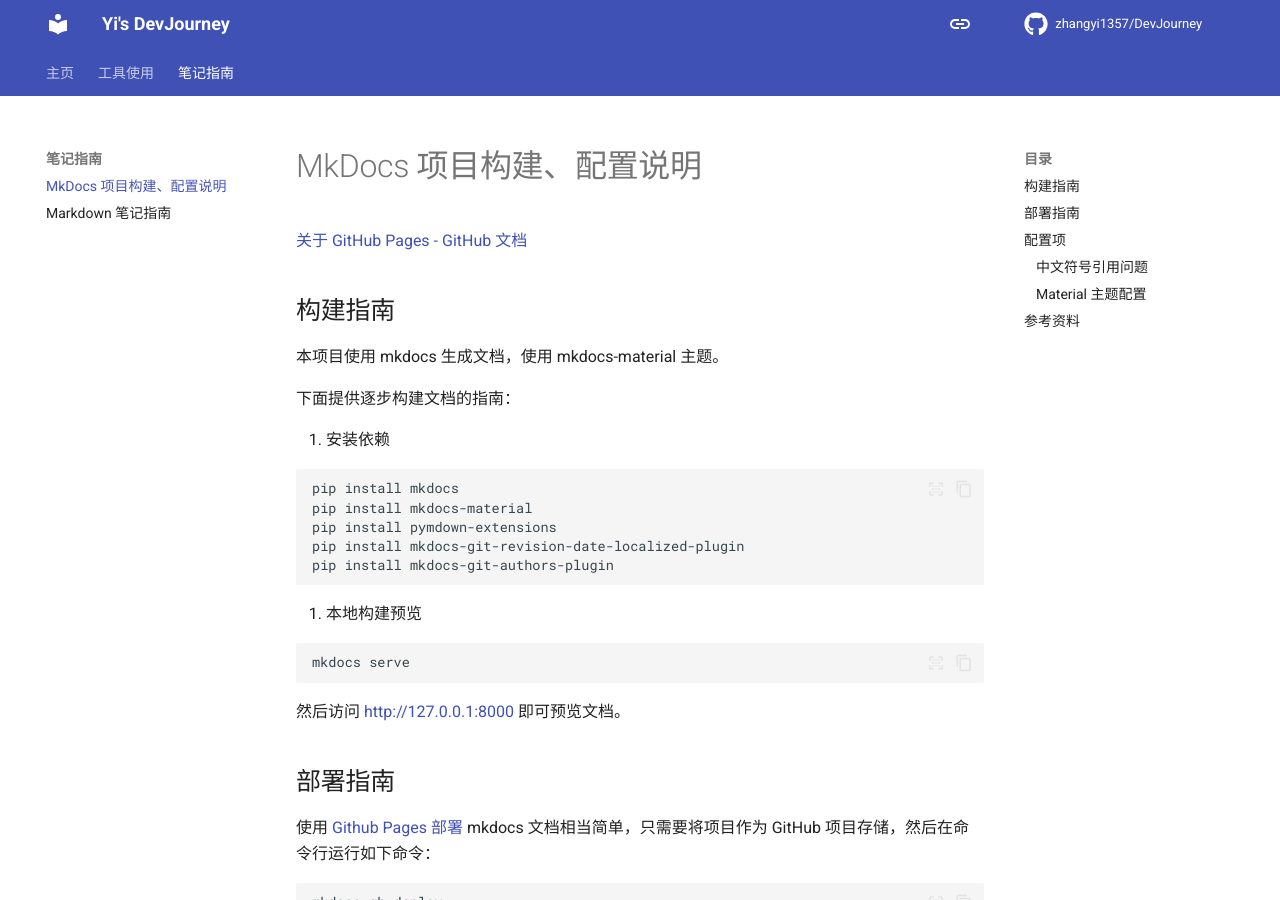
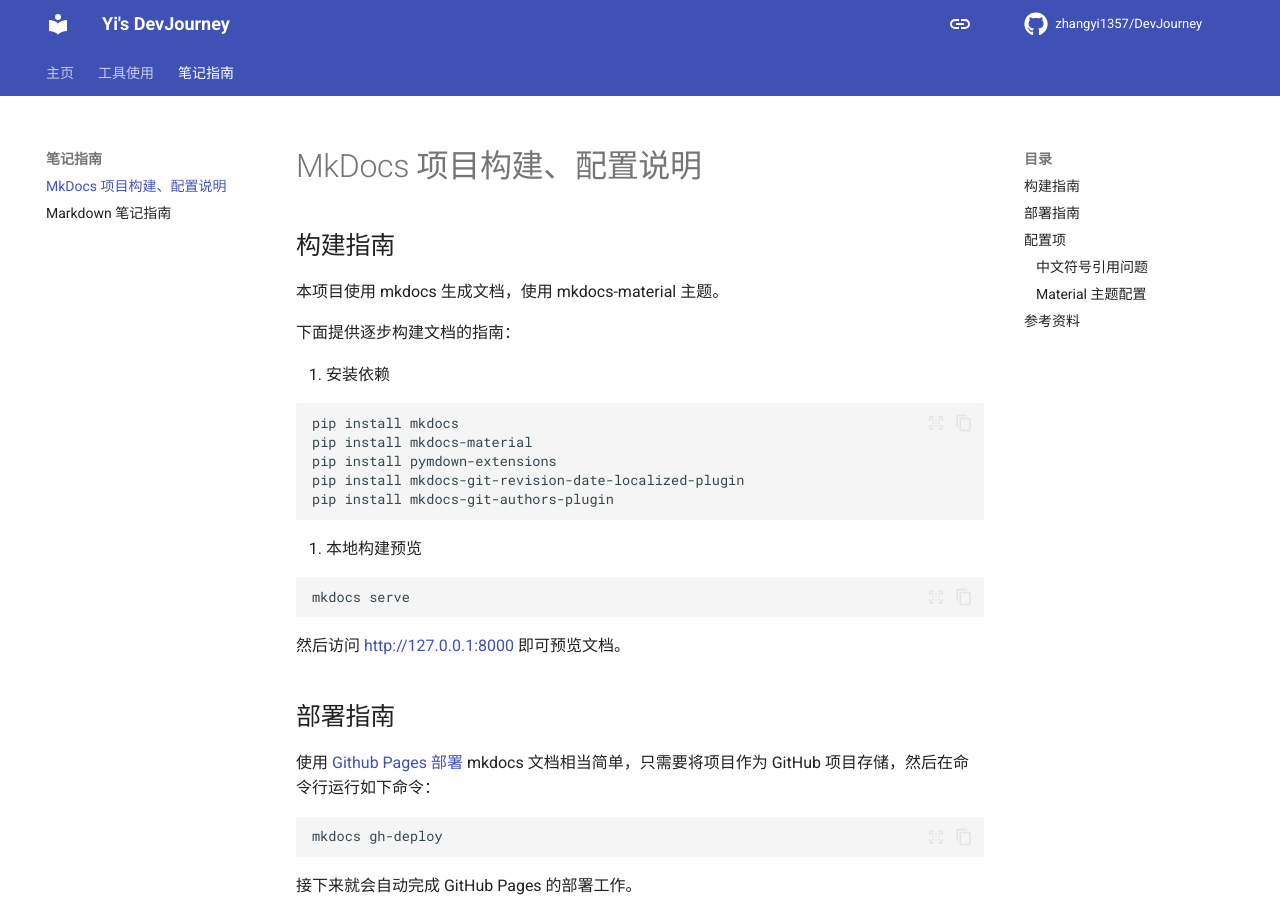
Before and after one commit to zhangyi1357/DevJourney, an MkDocs documentation site: the page built from docs/project-building.md, in a window 1280 px wide and 900 px high. Built offline with MkDocs 1.6.1 and Material for MkDocs 9.7.7, drawn with Linux system fonts in a browser that asks for light colours; comment, search, counter and statistics services are not loaded.

Commit message:
Remove outdated GitHub Pages link from project-building.md

```diff
--- a/docs/project-building.md
+++ b/docs/project-building.md
@@ -1,6 +1,4 @@
 # MkDocs 项目构建、配置说明
-
-[关于 GitHub Pages - GitHub 文档](https://docs.github.com/zh/pages/getting-started-with-github-pages/about-github-pages#usage-limits)
 
 ## 构建指南
 
```
